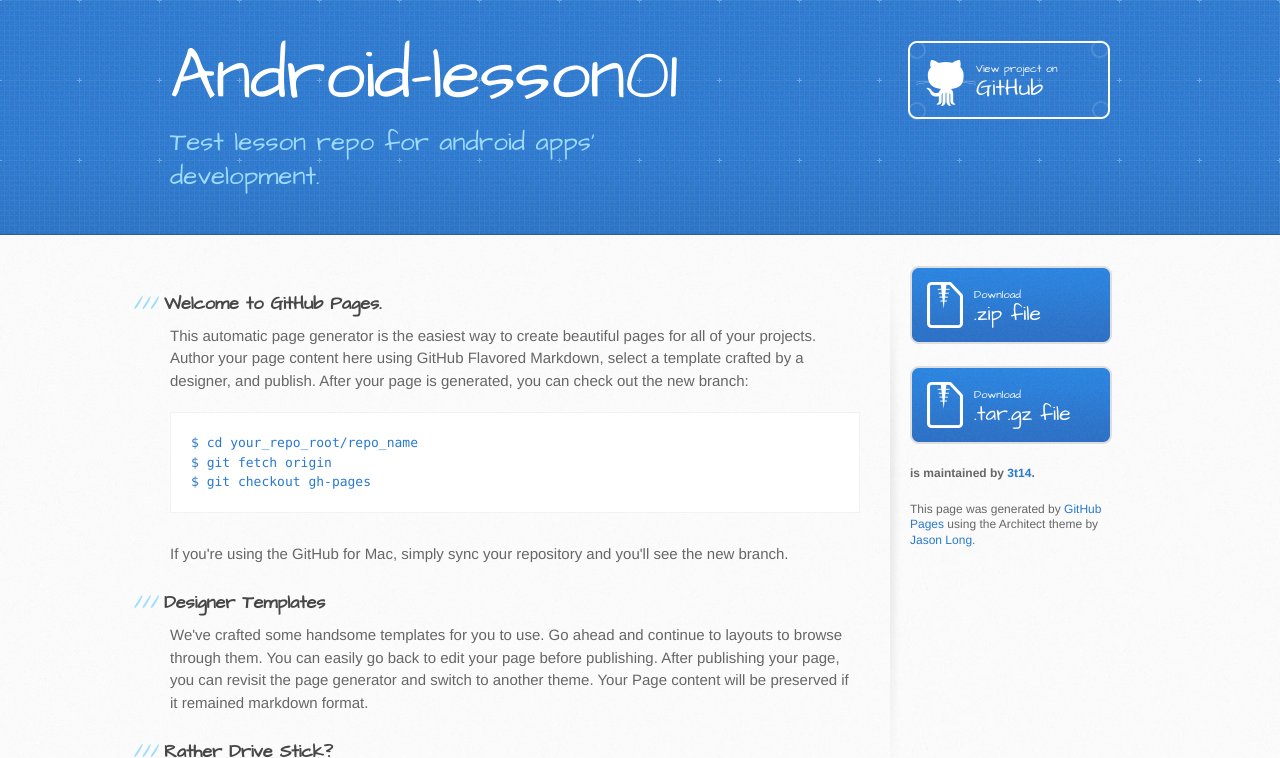
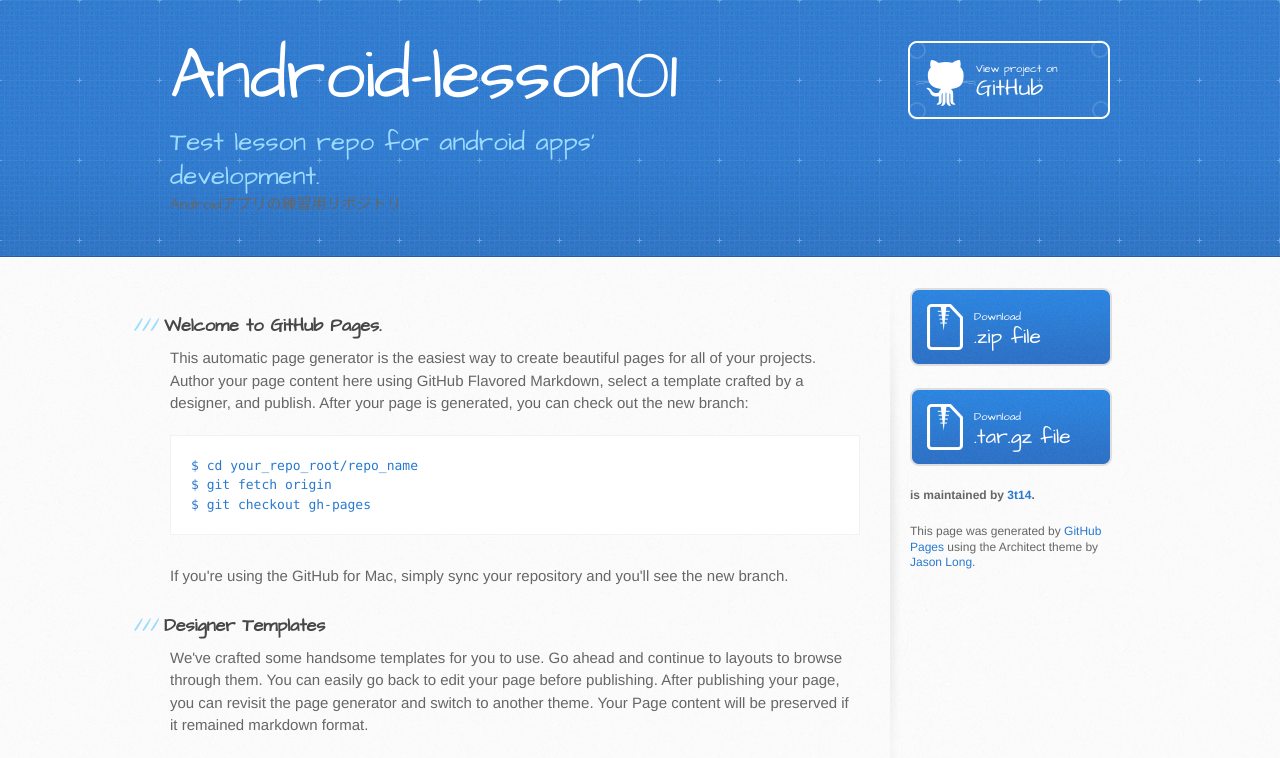
Before and after one commit to 3t14/android-lesson01, a plain HTML site: page index.html in a window 1280 px wide. Shown: the top 758 px of the page. Drawn offline with Linux system fonts and the light colour scheme.

Commit message:
Update index.html

```diff
--- a/index.html
+++ b/index.html
@@ -21,6 +21,7 @@
       <div class="inner">
         <h1>Android-lesson01</h1>
         <h2>Test lesson repo for android apps' development.</h2>
+        <h3>Androidアプリの練習用リポジトリ.</h3>
         <a href="https://github.com/3t14/android-lesson01" class="button"><small>View project on</small>GitHub</a>
       </div>
     </header>
```
